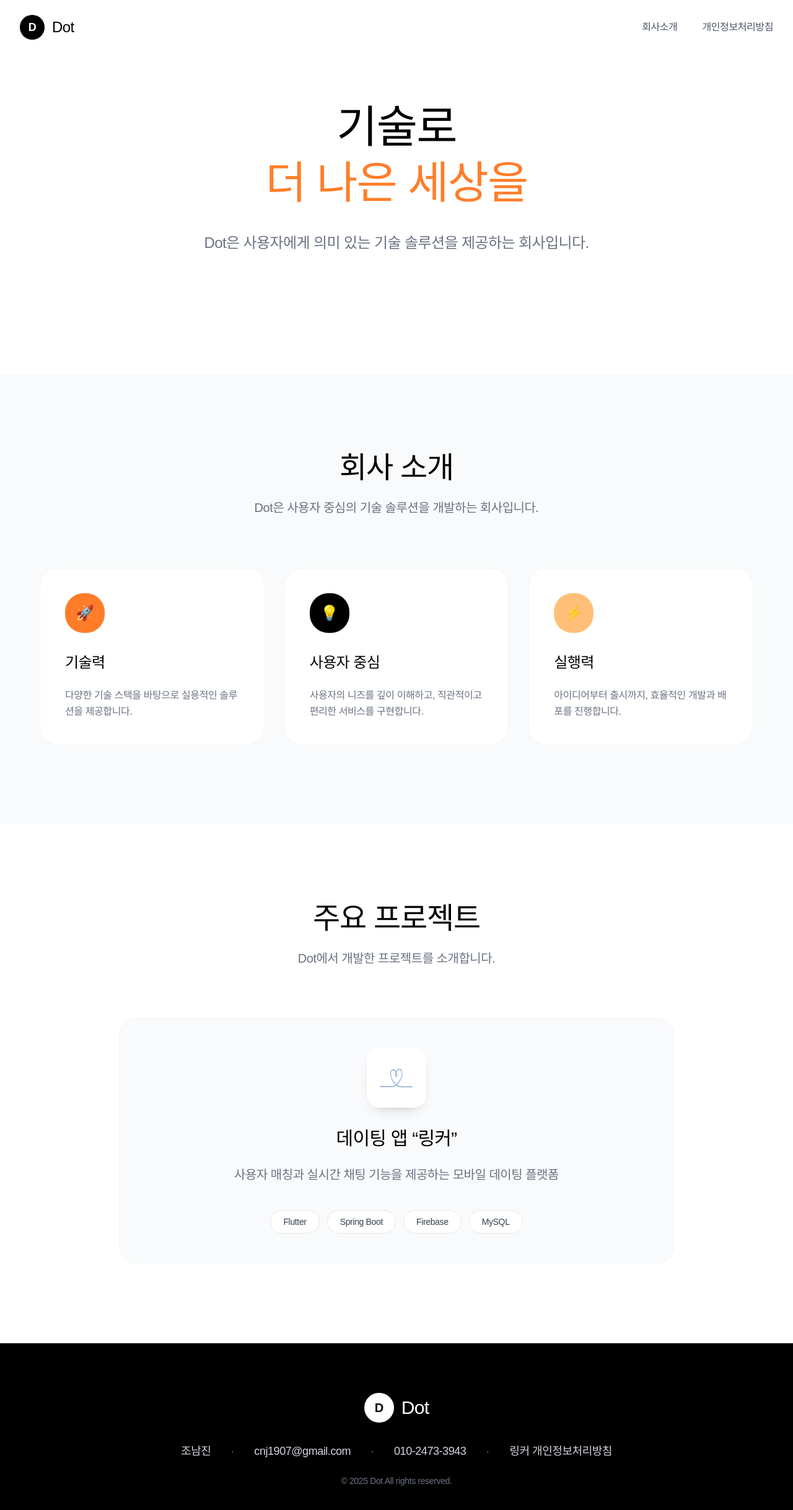
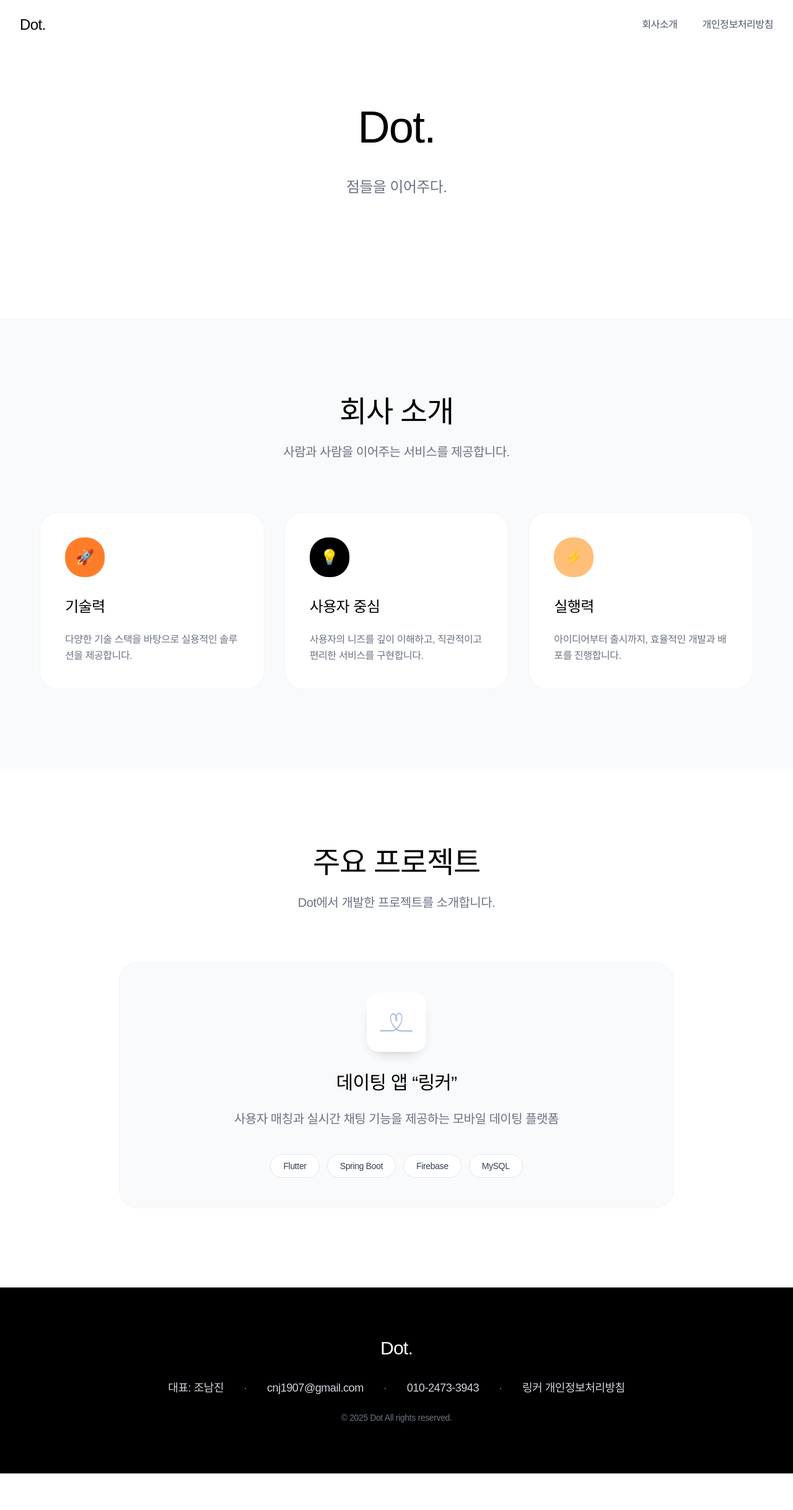
Before and after one commit to namjinCho1907/dot-homepage, a Next.js app: page / in a window 1280 px wide. Shown: the top 2436 px of the page at 62% size. After the commit the page ends 2377 px from the top, so only its background shows below. Built offline with nearby package versions, Linux system fonts and the light colour scheme.

Commit message:
Update page.tsx

```diff
--- a/src/app/page.tsx
+++ b/src/app/page.tsx
@@ -7,11 +7,8 @@ export default function Home() {
       <header className="fixed top-0 left-0 right-0 z-50 bg-white/95 backdrop-blur-sm">
         <nav className="container mx-auto px-8 py-6">
           <div className="flex items-center justify-between">
-            <div className="flex items-center space-x-3">
-              <div className="w-10 h-10 bg-black rounded-[30px] flex items-center justify-center">
-                <span className="text-white font-semibold text-lg tracking-tight">D</span>
-              </div>
-              <span className="text-2xl font-medium text-black tracking-tight">Dot</span>
+            <div className="flex items-center">
+              <span className="text-2xl font-medium text-black tracking-tight">Dot.</span>
             </div>
             <div className="hidden md:flex items-center space-x-10">
               <a href="#about" className="text-gray-600 hover:text-black transition-all duration-300 font-medium tracking-tight">회사소개</a>
@@ -26,14 +23,10 @@ export default function Home() {
         <div className="container mx-auto px-8">
           <div className="max-w-5xl mx-auto text-center">
             <h1 className="text-6xl md:text-7xl font-medium text-black mb-8 tracking-tight leading-tight">
-              기술로
-              <br />
-              <span className="text-[#FF7D29]">
-                더 나은 세상을
-              </span>
+              Dot.
             </h1>
             <p className="text-xl md:text-2xl text-gray-500 mb-16 max-w-3xl mx-auto font-light tracking-tight leading-relaxed">
-              Dot은 사용자에게 의미 있는 기술 솔루션을 제공하는 회사입니다.
+              점들을 이어주다.
             </p>
           </div>
         </div>
@@ -45,7 +38,7 @@ export default function Home() {
           <div className="text-center mb-20">
             <h2 className="text-4xl md:text-5xl font-medium text-black mb-6 tracking-tight">회사 소개</h2>
             <p className="text-xl text-gray-500 max-w-3xl mx-auto font-light tracking-tight leading-relaxed">
-              Dot은 사용자 중심의 기술 솔루션을 개발하는 회사입니다.
+              사람과 사람을 이어주는 서비스를 제공합니다.
             </p>
           </div>
           <div className="grid md:grid-cols-3 gap-8 max-w-6xl mx-auto">
@@ -115,15 +108,12 @@ export default function Home() {
       <footer className="bg-black text-white py-20">
         <div className="container mx-auto px-8">
           <div className="text-center space-y-8">
-            <div className="flex items-center justify-center space-x-3">
-              <div className="w-12 h-12 bg-white rounded-[30px] flex items-center justify-center">
-                <span className="text-black font-semibold text-xl tracking-tight">D</span>
-              </div>
-              <span className="text-3xl font-medium tracking-tight">Dot</span>
+            <div className="flex items-center justify-center">
+              <span className="text-3xl font-medium tracking-tight">Dot.</span>
             </div>
             <div className="space-y-6">
               <div className="flex flex-col md:flex-row md:space-x-8 space-y-3 md:space-y-0 items-center justify-center text-gray-300 text-lg">
-                <span className="font-light tracking-tight">조남진</span>
+                <span className="font-light tracking-tight">대표: 조남진</span>
                 <span className="hidden md:block text-gray-500">·</span>
                 <a href="mailto:cnj1907@gmail.com" className="hover:text-[#FF7D29] transition-colors font-light tracking-tight">cnj1907@gmail.com</a>
                 <span className="hidden md:block text-gray-500">·</span>
```
